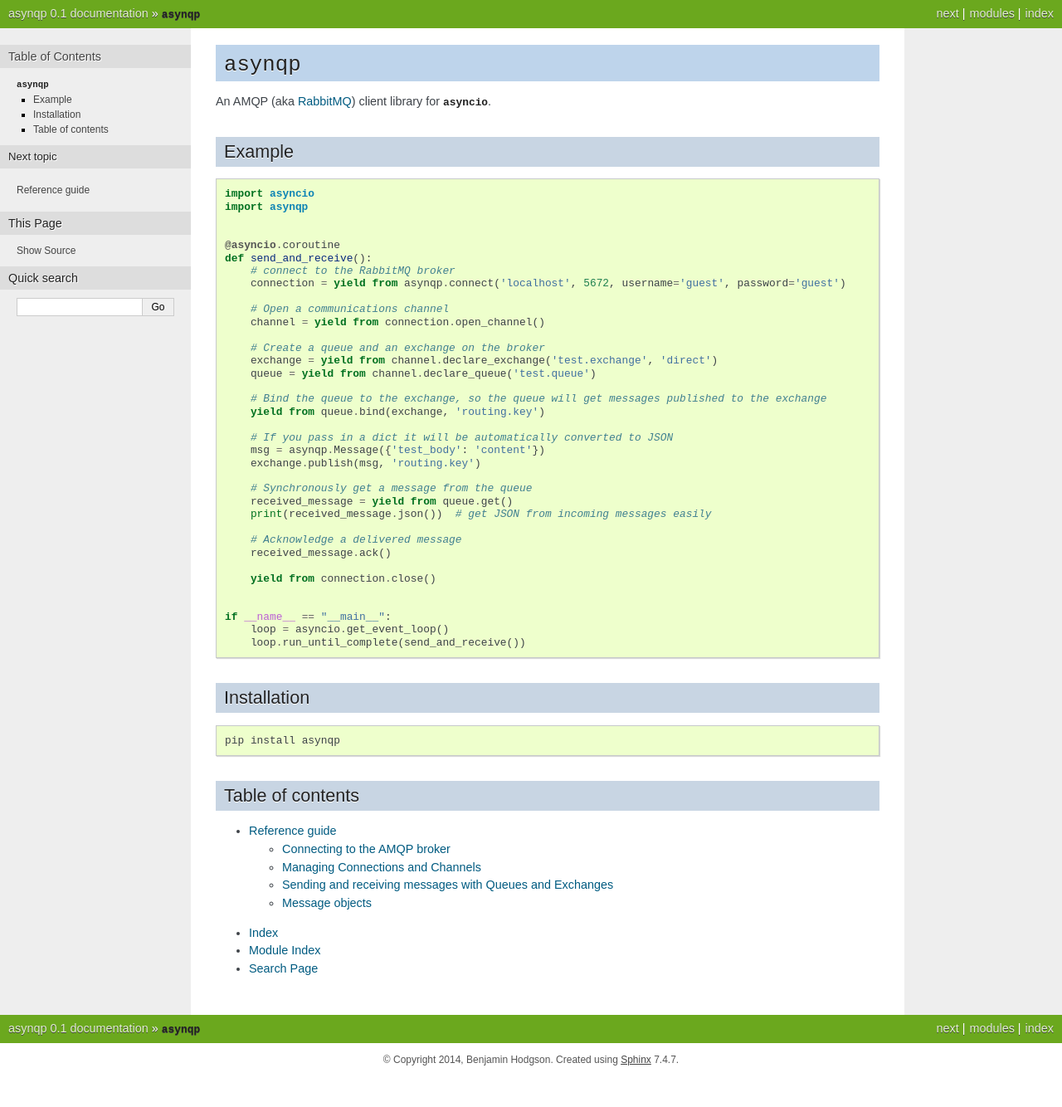
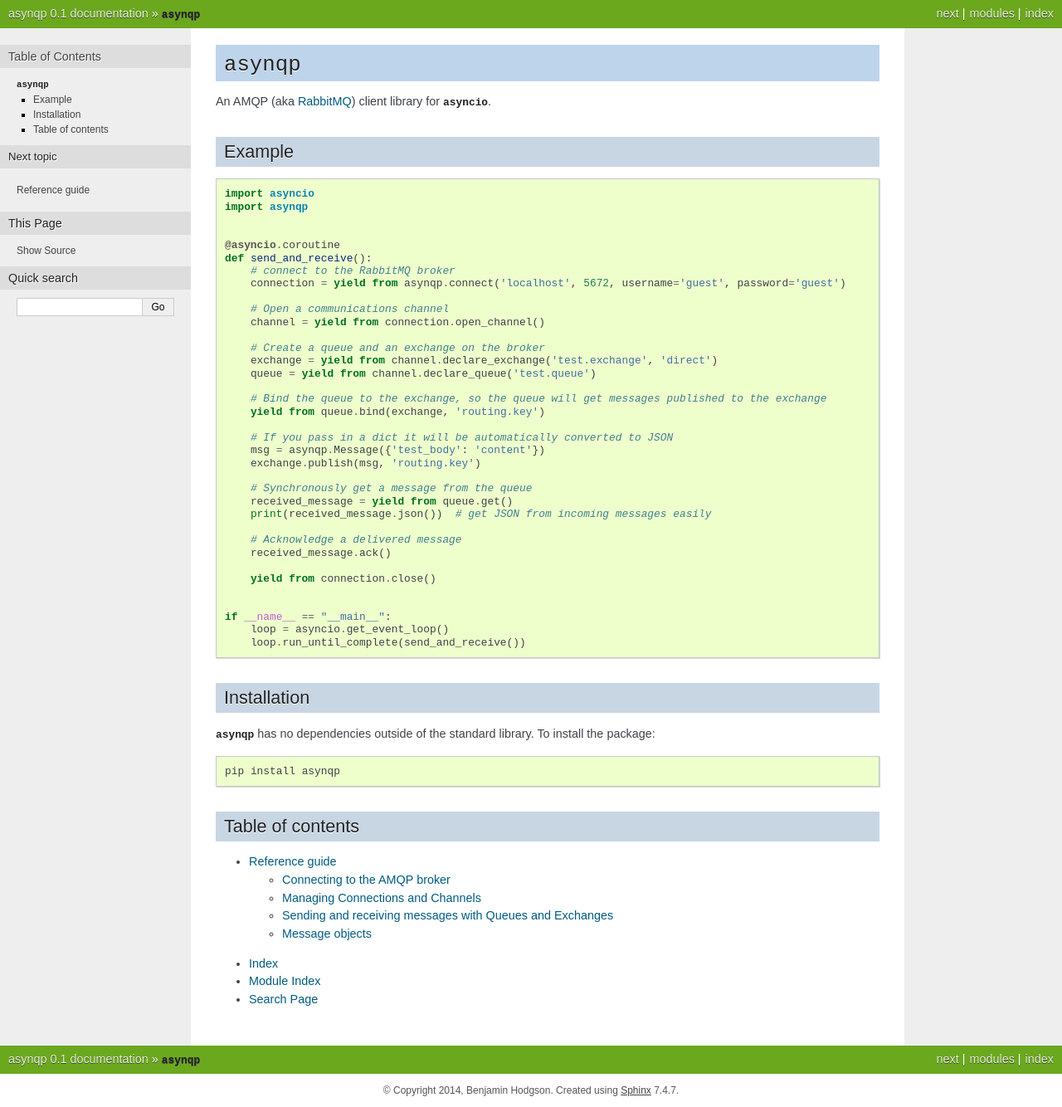
Before and after one commit to benjamin-hodgson/asynqp, a Sphinx documentation site: the page built from doc/index.rst, in a window 1280 px wide. Shown: the whole page at 83% size. Built offline with Sphinx 7.4.7, drawn with Linux system fonts in a browser that asks for light colours; before the commit the page ends 1297 px from its top, so only the background shows below that.

Commit message:
add note about dependencies to docs

```diff
--- a/doc/index.rst
+++ b/doc/index.rst
@@ -53,6 +53,8 @@ Example
 Installation
 ------------
 
+:mod:`asynqp` has no dependencies outside of the standard library. To install the package:
+
 ::
 
     pip install asynqp
```
